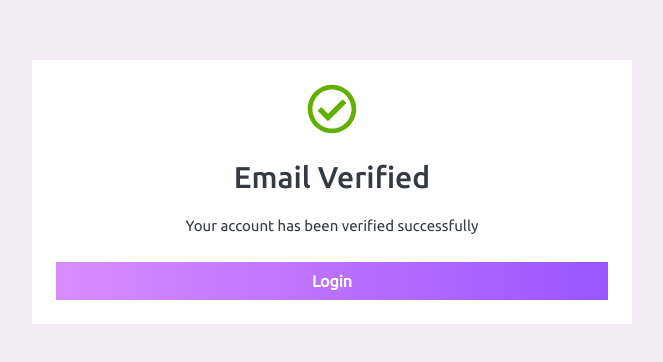
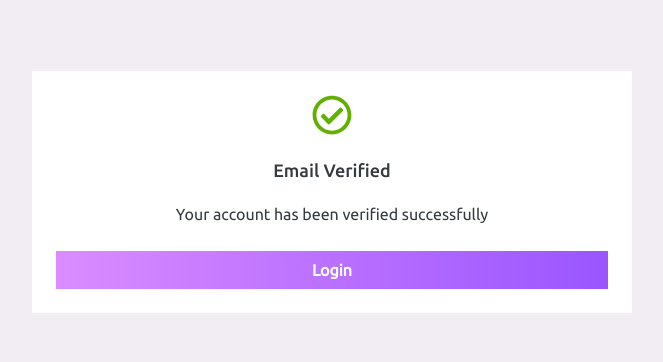
Before and after one commit to lbachannel/readcycle-client, a plain HTML site: page verify-email-success.html in a window 1280 px wide. Shown: the part 208-570 px from the top of the page, without its empty margins (308-971 px from the left). Drawn offline with Linux system fonts and the light colour scheme.

Commit message:
resize icons and font size

```diff
--- a/vanilla/css/verify-email.css
+++ b/vanilla/css/verify-email.css
@@ -12,19 +12,21 @@
 }
 
 .complete__img {
-    width: 50px;
-    height: 50px;
+    width: 40px;
+    height: 40px;
     filter: brightness(0) saturate(100%) invert(58%) sepia(44%) saturate(1676%) hue-rotate(47deg) brightness(90%) contrast(101%);
     margin-bottom: 25px;
 }
 
 .complete__heading {
     margin-bottom: 20px;
+    font-size: 18px;
     font-weight: 500;
 }
 
 .complete__desc {
     margin-bottom: 10px;
+    font-size: 16px;
     line-height: 1.5;
 }
 
```
